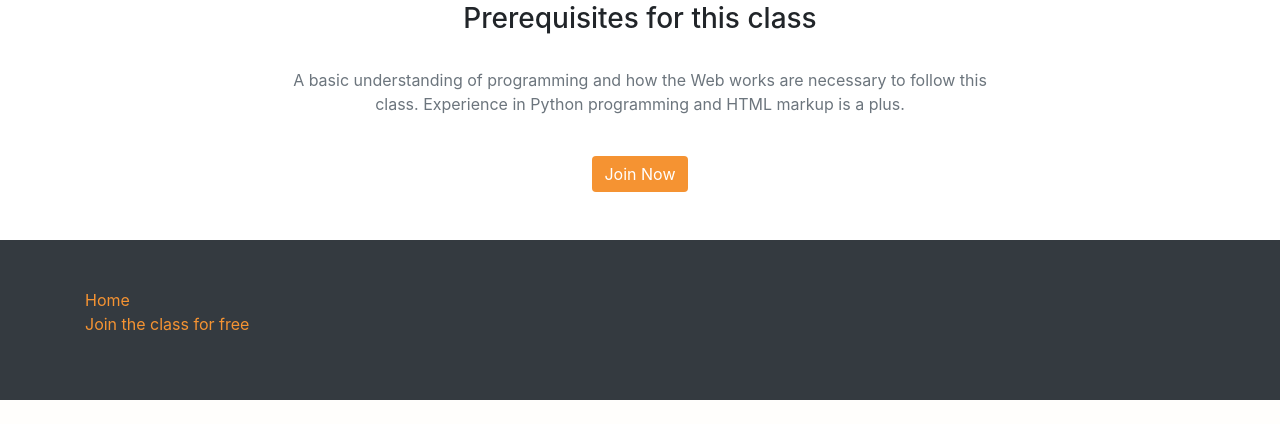
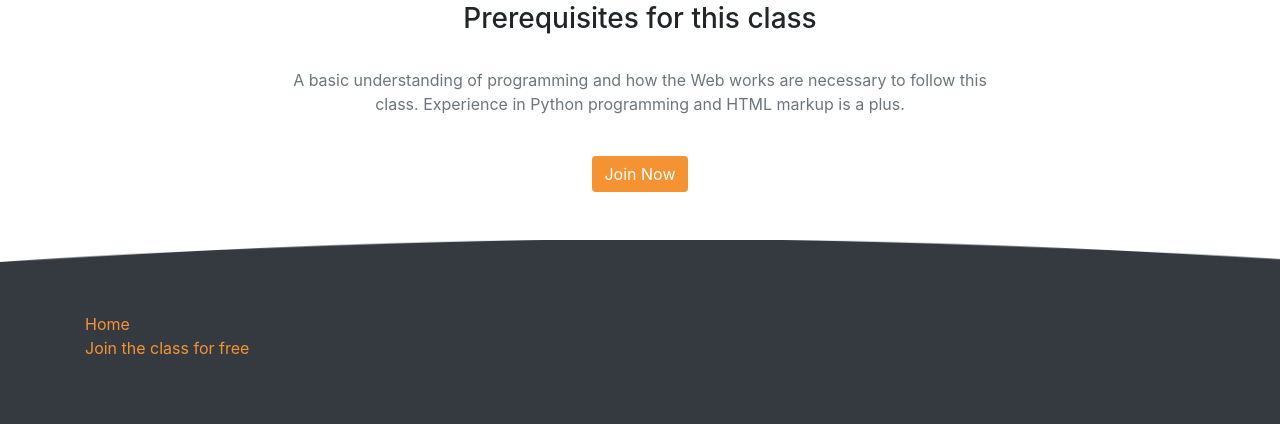
Before and after one commit to merc1er/bitcoin-python-class, a Flask app: page / in a window 1280 px wide. Shown: the part 1429-1853 px from the top of the page. Before the commit the page ends 1829 px from the top, so only its background shows below. Run offline with Flask 2, Linux system fonts and the light colour scheme; some libraries are stand-ins or nearby versions.

Commit message:
Footer designed (rounded before)

```diff
--- a/static/css/custom.css
+++ b/static/css/custom.css
@@ -43,6 +43,16 @@ a:hover {
   background-size: cover;
 }
 
+.section-before {
+  position: absolute;
+  top: -1px;
+  left: 0px;
+  width: 100%;
+  height: 1.8vw;
+  background-image: url(/static/img/section-before.png);
+  background-size: cover;
+}
+
 /* Cards */
 .card {
   border: none;
--- a/templates/base.html
+++ b/templates/base.html
@@ -35,9 +35,13 @@
     {% block body %}
     {% endblock %}
 
+    <div class="section-after-wrapper">
+      <span class="section-before"></span>
+    </div>
+
     <footer class="bg-dark py-5">
       <div class="container">
-        <div class="row">
+        <div class="row pt-4">
 
           <div class="col-6">
             <ul class="list-unstyled text-white">
```
Also changed, not shown: static/img/section-after.png, static/img/section-before.png (added).
